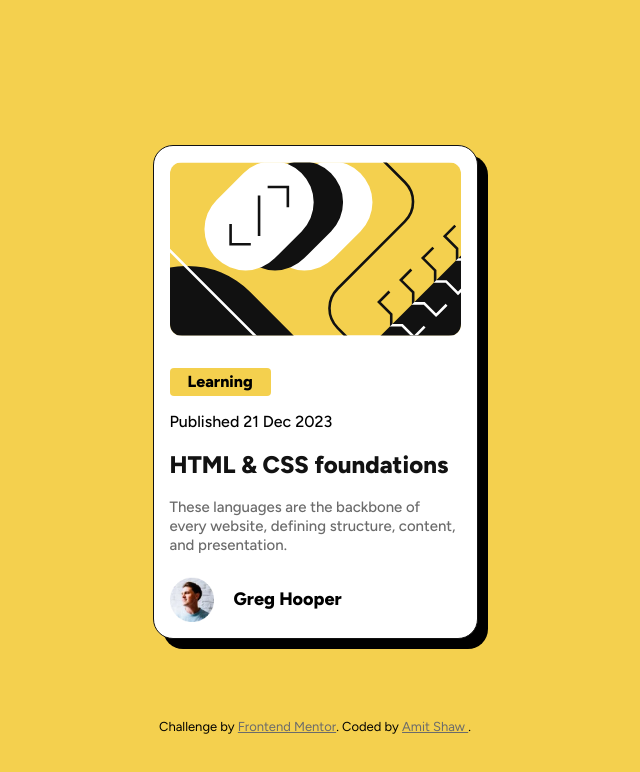
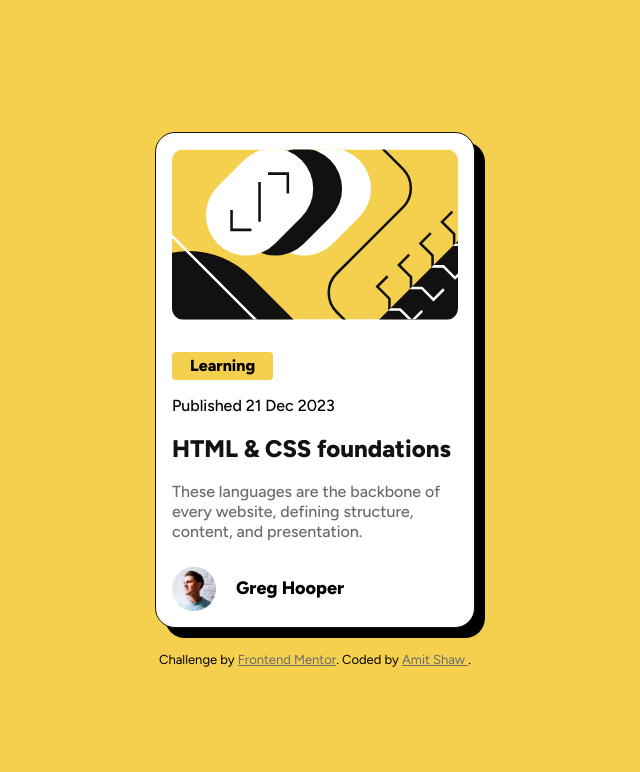
Before and after one commit to iamitshaw-1998/fem-blog-preview, a website built with Vite: page index.html in a window 1280 px wide. Shown: the whole page, without its empty margins (325-965 px from the left). Built offline with nearby package versions, Linux system fonts and the light colour scheme.

Commit message:
Enhanced Accessibility

```diff
--- a/index.html
+++ b/index.html
@@ -7,7 +7,7 @@
         <meta name="keywords" content="Frontend Mentor, HTML, CSS" />
         <meta
             name="description"
-            content="Frontend Mentor - Blog preview card Challenge Solution"
+            content="Frontend Mentor - Blog Preview Card Challenge"
         />
         <link
             rel="icon"
@@ -58,7 +58,6 @@
                     </figure>
                 </section>
             </article>
-        </main>
             <footer class="attribution__wrapper">
                 <div class="attribution">
                     Challenge by
@@ -70,12 +69,13 @@
                         >Frontend Mentor</a
                     >. Coded by
                     <a
-                    href="https://github.com/iamitshaw-007/blog-card-challenge"
+                        href="https://github.com/iamitshaw-1998/fem-blog-preview"
                         aria-label="Coded by Amit Shaw"
                     >
                         Amit Shaw </a
                     >.
                 </div>
             </footer>
+        </main>
     </body>
 </html>
--- a/src/reset.css
+++ b/src/reset.css
@@ -1,3 +1,5 @@
+@import url("https://fonts.googleapis.com/css2?family=Figtree:wght@300..900&display=swap");
+
 /* 1. Use a more-intuitive box-sizing model */
 *,
 *::before,
--- a/src/style.css
+++ b/src/style.css
@@ -1,12 +1,10 @@
-@import url("https://fonts.googleapis.com/css2?family=Figtree:wght@300..900&display=swap");
-
 :root {
     --color-white: hsl(0, 0%, 100%);
     --dark-yellow: hsl(47, 88%, 63%);
     --grey-500: hsl(0, 0%, 42%);
     --grey-900: hsl(0, 0%, 7%);
 }
-body {
+main {
     font-family: "Figtree", sans-serif;
     background-color: var(--dark-yellow);
     min-height: 100vh;
@@ -17,12 +15,12 @@ body {
 }
 
 .blog-card {
-    max-width: clamp(240px, 80vw, 325px);
+    max-width: clamp(15rem, 80vw, 20rem);
     background-color: var(--color-white);
     padding: 1em;
-    border-radius: 1.25rem;
+    border-radius: 1.25em;
     border: 1px solid var(--grey-900);
-    box-shadow: 0.625rem 0.625rem;
+    box-shadow: 0.625em 0.625em;
 }
 
 .blog-card__details-wrapper {
@@ -32,7 +30,7 @@ body {
 }
 
 .blog-card__image-wrapper {
-    border-radius: 0.75rem;
+    border-radius: 0.75em;
     overflow: hidden;
     margin-bottom: 1.25em;
 }
@@ -41,12 +39,14 @@ body {
     object-fit: contain;
 }
 
-@media screen and (width > 20rem) {
+@media screen and (width <= 15rem) {
+    main {
+        justify-content: flex-start;
+    }
     .blog-card {
-        width: 100%;
-    }
-    .blog-card__image {
-        width: 100%;
+        max-width: 100%;
+        border-radius: 0;
+        box-shadow: none;
     }
 }
 .blog-card__tags-wrapper {
@@ -69,7 +69,7 @@ body {
 .blog-card__heading {
     color: var(--grey-900);
     font-weight: 800;
-    font-size: clamp(1.25rem, 7vw + 0.5rem, 1.5rem);
+    font-size: clamp(1.25em, 7vw + 0.5rem, 1.5em);
     margin-block: 0.25em 0.75em;
 }
 .blog-card__heading:hover {
@@ -79,7 +79,7 @@ body {
 .blog-card__information {
     color: var(--grey-500);
     font-weight: 450;
-    font-size: clamp(0.75rem, 7vw + 0.5rem, 0.935rem);
+    font-size: clamp(0.75rem, 7vw + 0.5rem, 1rem);
     margin-block-end: 1.5em;
 }
 
@@ -93,12 +93,11 @@ body {
 }
 .blog-card__owner-name {
     font-weight: 800;
-    font-size: 1.125rem;
+    font-size: clamp(0.875em, 7vw + 0.5em, 1.125em);
 }
 .attribution__wrapper {
     text-align: center;
-    position: relative;
-    top: 5rem;
+    margin-block-start: 1.5rem;
 }
 .attribution {
     font-size: 13px;
```
Also changed, not shown: README.md. Lines whose indentation alone changed are shown as unchanged.
